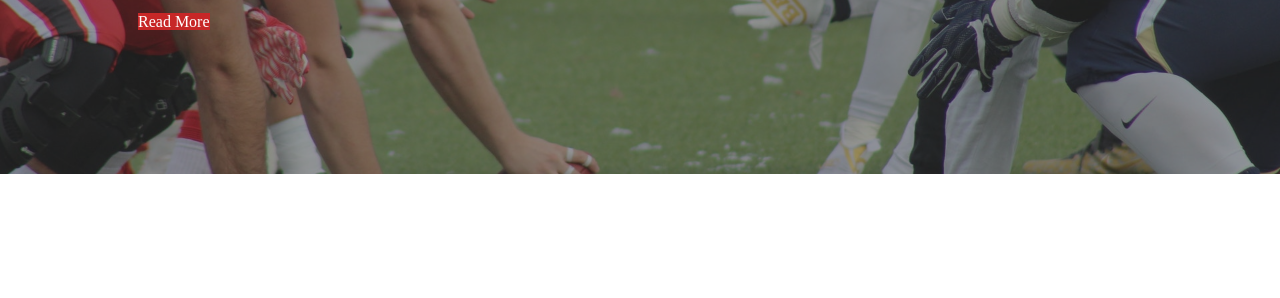
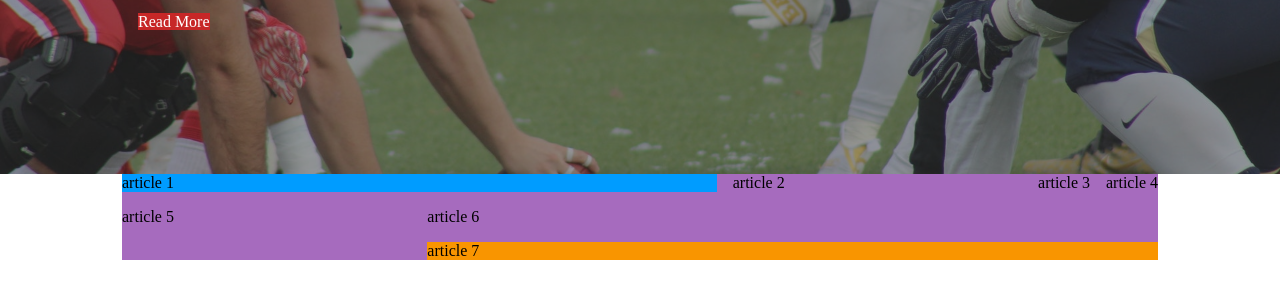
Before and after one commit to Loctarogar/NewsGrid, a plain HTML site: page index.html in a window 1280 px wide. Shown: the part 386-684 px from the top of the page. Drawn offline with Linux system fonts and the light colour scheme.

Commit message:
articles basic layout

```diff
--- a/index.html
+++ b/index.html
@@ -48,7 +48,17 @@
       </div>
     </div>
   </main>
-  <div class="container articles"></div>
+  <section class="container articles">
+    <div class="articles-container">
+        <article>article 1</article>
+        <article>article 2</article>
+        <article>article 3</article>
+        <article>article 4</article>
+        <article>article 5</article>
+        <article>article 6</article>
+        <article>article 7</article>
+    </div>
+  </section>
   <footer></footer>
 </body>
 </html>
--- a/styles/style.css
+++ b/styles/style.css
@@ -133,3 +133,26 @@ header .container ul li {
 .showcase-container .showcase-text-content p {
   margin: 1rem 0;
 }
+
+/* Articles */
+
+.articles .articles-container {
+  display: grid;
+  grid-template-columns: repeat(3, 1fr);
+  gap: 1rem;
+  background: #a66bbe;
+}
+
+.articles .articles-container .article-column {
+  display: grid;
+}
+
+.articles .articles-container article:first-child {
+  grid-column: 1 / span 2;
+  background: #009cff;
+}
+
+.articles .articles-container article:last-child {
+  grid-column:  2 / span 4;
+  background: #f99500;
+}
```
